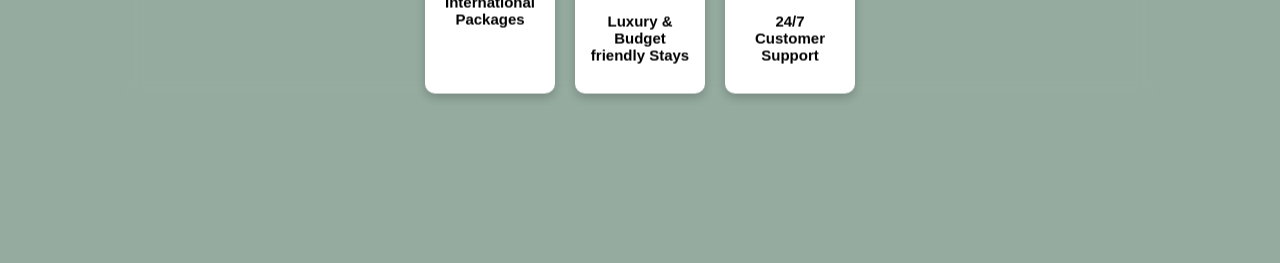
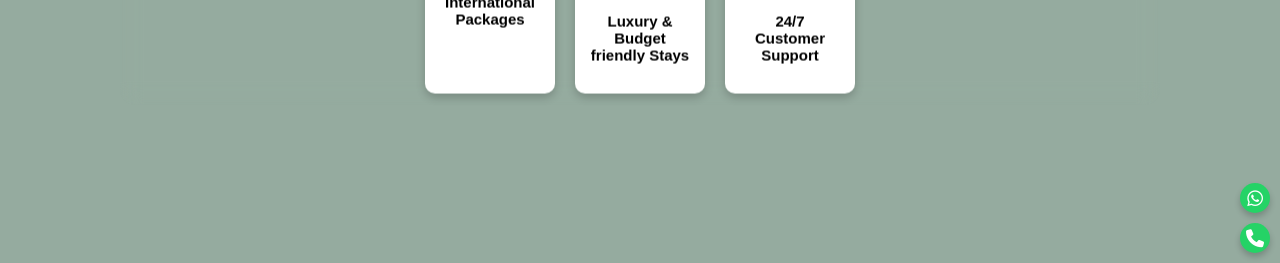
Before and after one commit to Faiqaamin/Voyage, a plain HTML site: page index.html in a window 1280 px wide. Shown: the part 537-800 px from the top of the page. Drawn offline with Linux system fonts and the light colour scheme.

Commit message:
Updated index.html with latest changes

```diff
--- a/index.html
+++ b/index.html
@@ -164,5 +164,15 @@
         <p>&copy; 2025 Voyage. All Rights Reserved.</p>
     </footer>
     <script src="script.js"></script>
+
+    <div class="floating-icons">
+        <a href="https://wa.me/919149969234" target="_blank" class="whatsapp">
+            <i class="fa-brands fa-whatsapp"></i>
+        </a>
+        <a href="tel:+919149969234" class="call">
+            <i class="fa-solid fa-phone"></i>
+        </a>
+    </div>
+
 </body>
 </html>
--- a/style.css
+++ b/style.css
@@ -395,6 +395,41 @@ footer {
     color: white;
 }
 
+
+.floating-icons {
+    position: fixed;
+    bottom: 10px;
+    right: 10px;
+    display: flex;
+    flex-direction: column;
+    gap: 10px;
+    z-index: 1000;
+}
+
+.floating-icons a {
+    width: 30px;
+    height: 30px;
+    background-color: #25D366;
+    color: white;
+    display: flex;
+    align-items: center;
+    justify-content: center;
+    font-size: 18px;
+    border-radius: 50%;
+    text-decoration: none;
+    box-shadow: 0 4px 6px rgba(0, 0, 0, 0.2);
+    transition: transform 0.2s ease-in-out;
+}
+
+.floating-icons .call {
+    background-color: #25D366;
+}
+
+.floating-icons a:hover {
+    transform: scale(1.1);
+}
+
+
 /* Responsive Styles */
 @media (min-width:0px) and (max-width:480px){
     .logo img{
```
